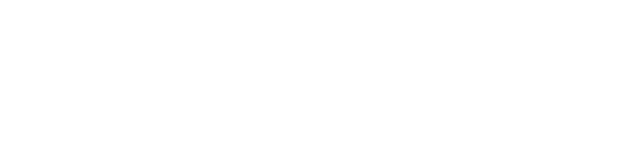
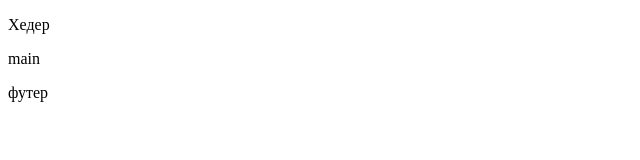
Before and after one commit to roma-aboltus/web-lab1, a plain HTML site: page index.html in a window 1280 px wide. Shown: the whole page, without its empty margins (0-640 px from the left). Drawn offline with Linux system fonts and the light colour scheme.

Commit message:
третий комит

```diff
--- a/index.html
+++ b/index.html
@@ -9,6 +9,16 @@
 </head>
 
 <body>
+    <header>
+        <p>Хедер</p>
+    </header>
+    <main>
+        <p>main</p>
+    </main>
+    <footer>
+        <p>футер</p>
+    </footer>
+
     <script src="js/script.js"></script>
 </body>
 
```
